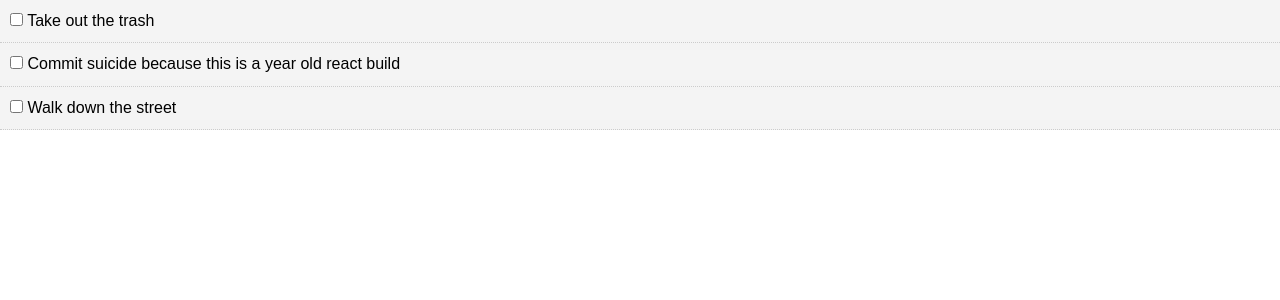
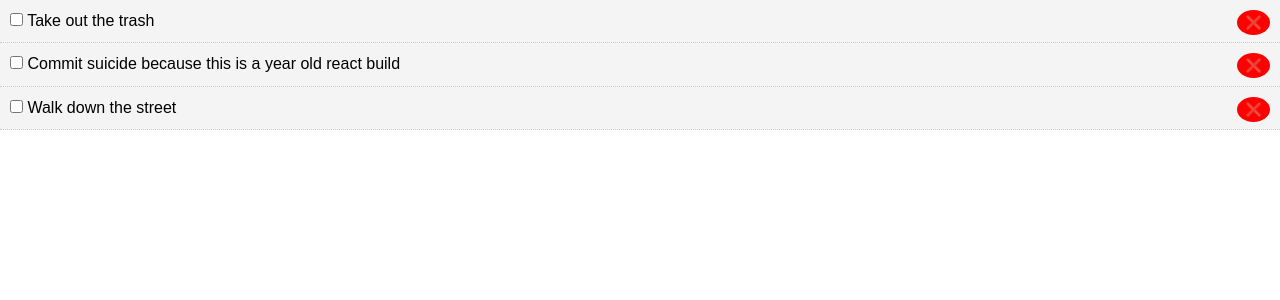
Before and after one commit to Gsak3l/react-todo-list, a React (Create React App) app: page / in a window 1280 px wide. Shown: the top 300 px of the page. Built offline with nearby package versions, Linux system fonts and the light colour scheme.

Commit message:
delete filtering works

```diff
--- a/src/App.js
+++ b/src/App.js
@@ -36,10 +36,17 @@ class App extends Component {
     })
   }
 
+  // Delete an Item
+  delTodo = (id) => {
+    // ... = Spreat Operator, todo => todo.id !== id / This Means that we are Filtering the Todo with the Given id
+    this.setState({ todos: [...this.state.todos.filter(todo => todo.id !== id)] });
+  }
+
   render() {
     return (
       <div className='App'>
-        <Todos todos={this.state.todos} markComplete={this.markComplete} />
+        <Todos todos={this.state.todos} markComplete={this.markComplete}
+          delTodo={this.delTodo} />
       </div>
     );
   }
--- a/src/components/TodoItem.js
+++ b/src/components/TodoItem.js
@@ -14,12 +14,12 @@ export class TodoItem extends Component {
     }
 
     render() {
-        const {id, title} = this.props.todo;
+        const { id, title } = this.props.todo;
         return (
             <div style={this.getStyle()}>
-                <input type="checkbox"
-                onChange={this.props.markComplete.bind(this, id)}/>
+                <input type="checkbox" onChange={this.props.markComplete.bind(this, id)} />
                 {' '}{title}
+                <button onClick={this.props.delTodo.bind(this, id)} style={btnStyle}>❌</button>
             </div>
         )
     }
@@ -32,4 +32,15 @@ TodoItem.propTypes = {
     todo: PropTypes.object.isRequired
 }
 
+const btnStyle = {
+    background: '#ff0000',
+    color: '#fff',
+    border: 'none',
+    padding: '5px 8px',
+    borderRadius: '50%',
+    cursor: 'pointer',
+    float: 'right'
+
+};
+
 export default TodoItem;
--- a/src/components/Todos.js
+++ b/src/components/Todos.js
@@ -6,7 +6,8 @@ export class Todos extends Component {
 
     render() {
         return this.props.todos.map((todo) => (
-            <TodoItem key={todo.id} todo={todo} markComplete={this.props.markComplete} />
+            <TodoItem key={todo.id} todo={todo} markComplete={this.props.markComplete}
+                delTodo={this.props.delTodo} />
         ));
     }
 }
```
Also changed, not shown: src/components/layout/Header.js (added, +9 -0 lines).
